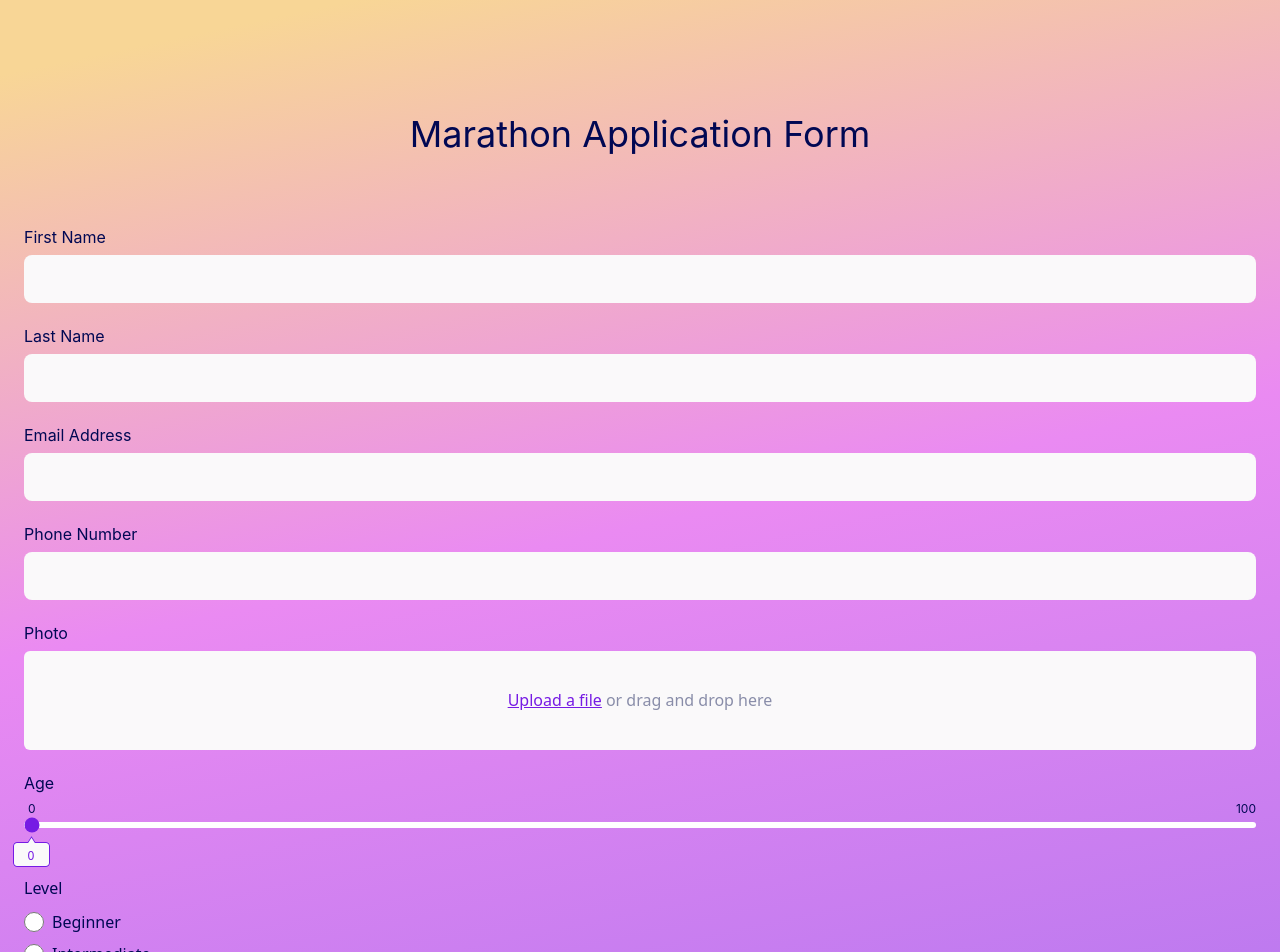
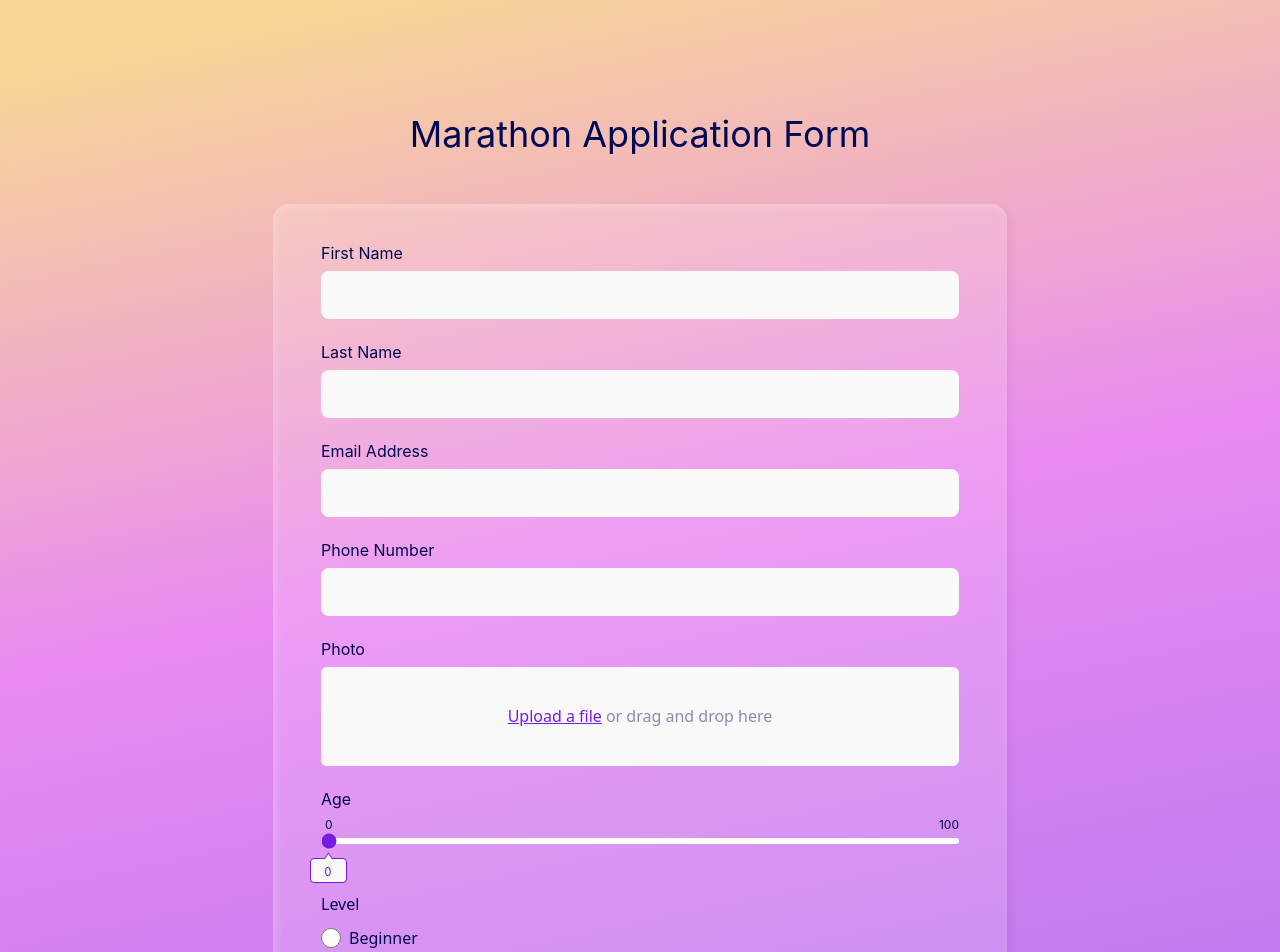
Before and after one commit to JayCodeGitHub/react-form-app, a React (Create React App) app: page / in a window 1280 px wide. Shown: the top 952 px of the page. Built offline with nearby package versions, Linux system fonts and the light colour scheme.

Commit message:
Styled form for desktop

```diff
--- a/src/components/form.tsx
+++ b/src/components/form.tsx
@@ -7,7 +7,7 @@ function Form() {
     setRangeValue(event.target.value);
   };
   return (
-    <form className="flex flex-wrap w-full justify-end gap-6 p-6">
+    <form className="flex flex-wrap w-full justify-end gap-6 p-6 md:w-[734px] md:bg-form-background md:rounded-2xl md:shadow-form-shadow md:pt-10 md:pb-12 md:px-12">
       {/* First Name Input */}
       <div className="flex flex-col items-start w-full gap-2">
         <label className="text-dark-blue text-base font-inter">
--- a/tailwind.config.js
+++ b/tailwind.config.js
@@ -7,6 +7,7 @@ module.exports = {
     fontSize: {
       xs: ['12px', '15px'],
       base: ['16px', '19px'],
+      lg: ['18px', '22px'],
       '4xl': ['36px', '44px'],
     },
     extend: {
@@ -17,12 +18,16 @@ module.exports = {
         inter: ['Inter', 'sans-serif'],
       },
       colors: {
+        'form-background': 'rgba(255, 255, 255, 0.15)',
         'dark-blue': '#000853',
         'white': '#FAF9FA',
         'hover-white': '#EEDFFF',
         'purple': '#761BE4',
         'purple-hover': '#6A19CD',
         'grey': '#898DA9'
+      },
+      boxShadow: {
+        'form-shadow': ' 4px 4px 8px rgba(0, 0, 0, 0.05), inset 2px 2px 8px rgba(255, 255, 255, 0.25)',
       }
     },
   },
```
